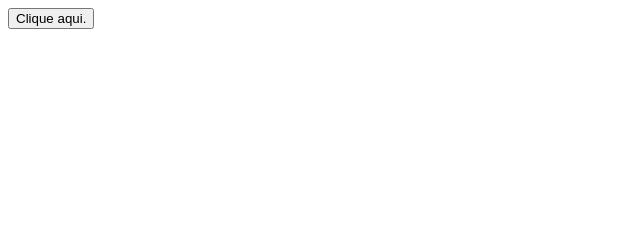
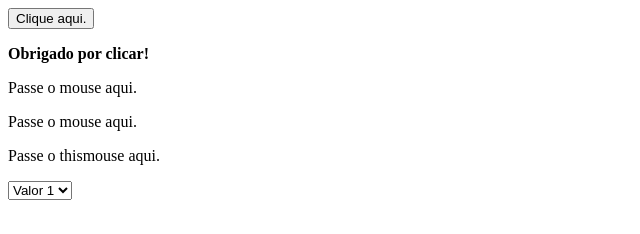
Before and after one commit to wetavares/JavaScript, a plain HTML site: page index.html in a window 1280 px wide. Both pictures are taken after a click on the button "Clique aqui.". Shown: the whole page, without its empty margins (0-640 px from the left). Drawn offline with Linux system fonts and the light colour scheme.

Commit message:
Commit finalizado aula javascrip

```diff
--- a/index.html
+++ b/index.html
@@ -5,8 +5,16 @@
         <meta charset="utf-8">
         <script type="text/javascript" src="./js/main.js"></script>
     </head>
-    <body>
+    <body onload="load()">
         <button type="button" onclick="clicou()">Clique aqui.</button>
-        <h3 id="agradecimento"></h3>
+        <p id="agradecimento" onclick="redirecionar()"></p>
+        <p id="mousemove" onmouseover="trocar(this)" onmouseout="voltar(this)">Passe o mouse aqui.</p>
+        <p id="mousemove2" onmouseover="trocar(this)" onmouseout="voltar(this)">Passe o mouse aqui.</p>
+        <p onmouseover="trocar(this)" onmouseout="voltar(this)">Passe o thismouse aqui.</p>
+        <select onchange="funcaoChange(this)">
+            <option value="1">Valor 1</option>
+            <option value="2">Valor 2</option>
+            <option value="3">Valor 3</option>
+        </select>
     </body>
 </HTML>
--- a/js/main.js
+++ b/js/main.js
@@ -1,9 +1,34 @@
 
 
+function redirecionar(){
+    window.open("https://globallab.org/en/#.YE_5m9xv_IU");
+    //window.location.href = "https://globallab.org/en/#.YE_5m9xv_IU";
+}
+
 function clicou(){
-    document.getElementById("agradecimento");
-    console.log(document.getElementById("agradecimento"));
+    document.getElementById("agradecimento").innerHTML = "<b>Obrigado por clicar!<?b>";
+    //document.getElementById("agradecimento").innerHTML = "Obrigado por clicar!";
+    //console.log(document.getElementById("agradecimento"));
     //alert("Obrigado por Clicar!");
+}
+
+function trocar(elemento){
+    elemento.innerHTML = "Obrigado por passar o mouse";
+   // document.getElementById("mousemove").innerHTML = "Obrigado por passar o mouse";
+    //alert("Trocar texto");
+}
+
+function voltar(elemento){
+    elemento.innerHTML = "Passe o mouse aqui!";
+    //document.getElementById("mousemove").innerHTML = "Passe o mouse aqui!";
+}
+
+function load(){
+    alert("Pagina Carregada.")
+}
+
+function funcaoChange(elemento){
+    console.log(elemento.value);
 }
 
 /*function soma(n1,n2){
```
